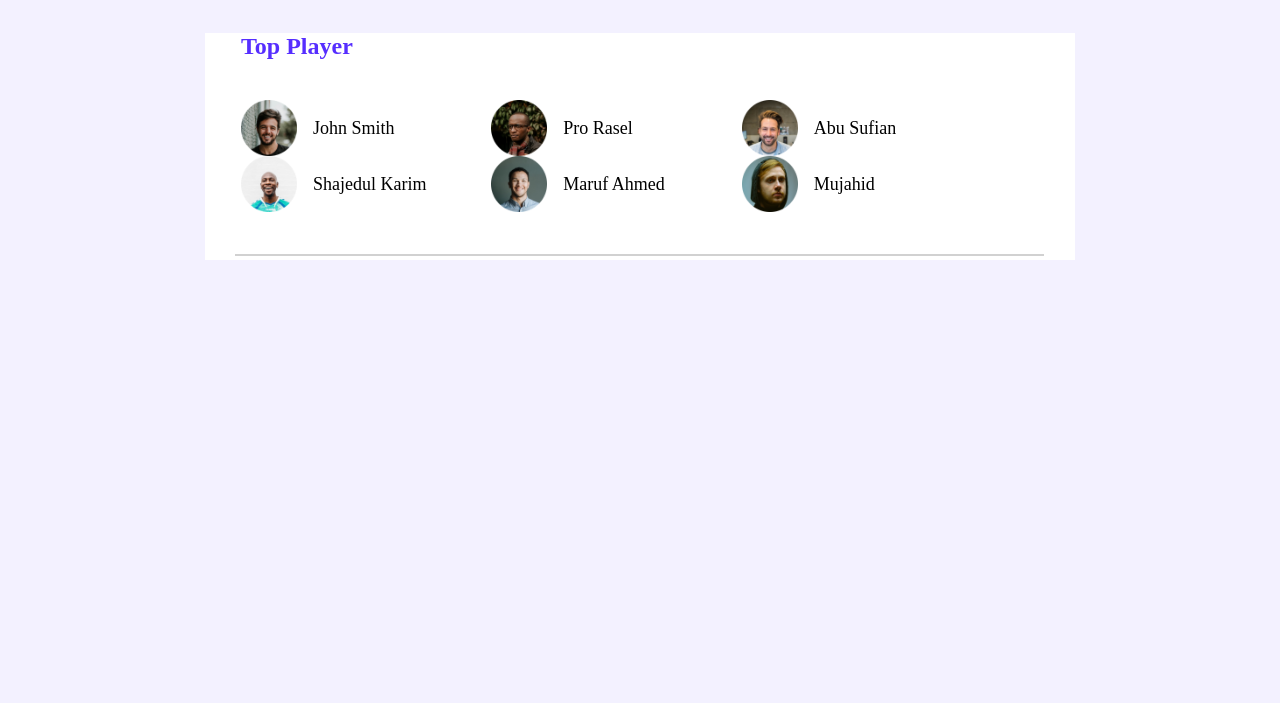
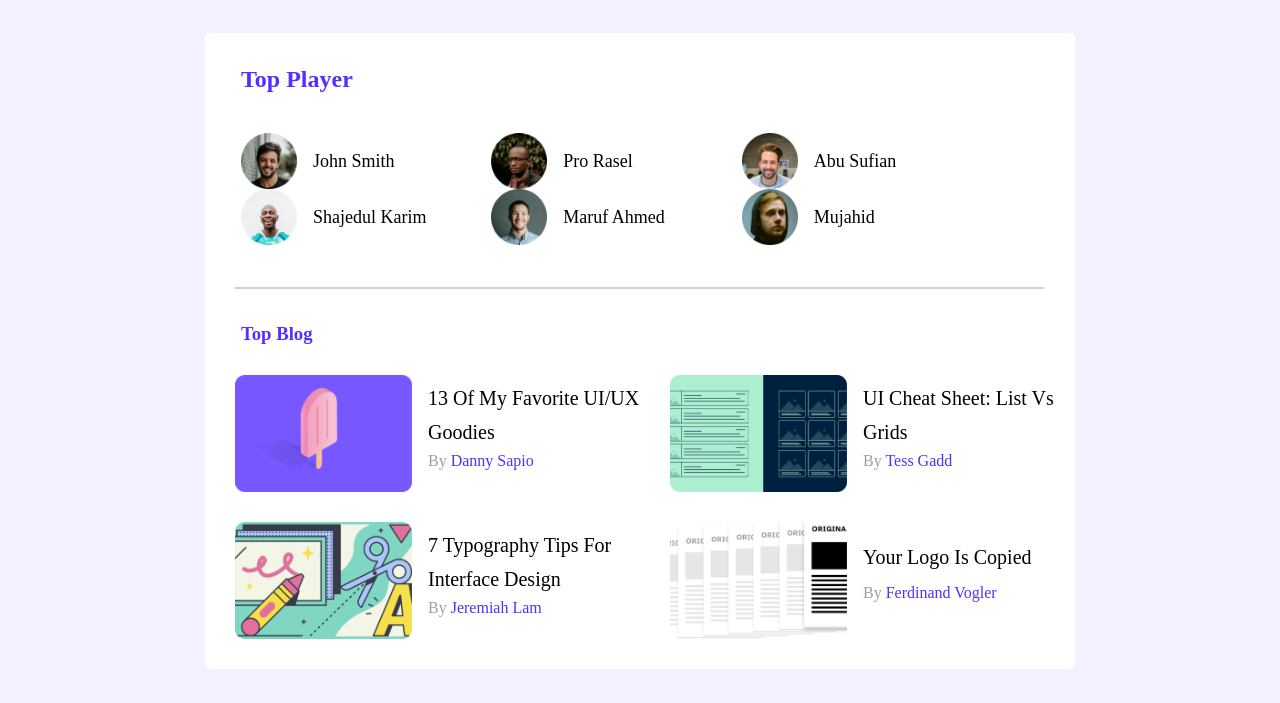
Before and after one commit to sayedalif/leader-board, a plain HTML site: page index.html in a window 1280 px wide. Shown: the part 97-800 px from the top of the page. Drawn offline with Linux system fonts and the light colour scheme.

Commit message:
third-commit

```diff
--- a/css/style.css
+++ b/css/style.css
@@ -43,10 +43,12 @@ body {
   background: #ffffff;
   margin: 36px auto 0 auto;
   width: 870px;
+  padding: 30px 0;
+  border-radius: 5px;
 }
 
 .top-player h1 {
-  margin: 33px 0px 0px 36px;
+  margin: 3px 0px 0px 36px;
   text-transform: capitalize;
   color: #562eff;
 }
@@ -63,7 +65,7 @@ body {
   align-items: center;
 }
 
-.top-grid-box img {
+.top-grid-box-img {
   width: 56px;
   height: 56px;
   margin-right: 16px;
@@ -85,3 +87,41 @@ body {
   border: 1px solid #d1d1d1;
   margin: 0 30px 0 30px;
 }
+
+/* * middle-section */
+.top-blog h1 {
+  margin-top: 30px;
+}
+.middle-grid {
+  display: grid;
+  grid-template-columns: repeat(2, 1fr);
+  grid-template-rows: repeat(2, 1fr);
+}
+
+.middle-grid-img {
+  width: 177px;
+  height: 117px;
+  margin-left: 30px;
+  margin-top: 30px;
+  margin-right: 16px;
+}
+
+.middle-grid-text h3 {
+  font-weight: 500;
+  font-size: 20px;
+  line-height: 34px;
+  margin: 16px 0px 0px 0px;
+  text-transform: capitalize;
+}
+
+.middle-grid-text p {
+  color: #9f9f9f;
+  font-size: 16px;
+  line-height: 24px;
+  font-weight: 100;
+}
+
+.middle-grid-text p a {
+  color: #562eff;
+  text-decoration: none;
+}
--- a/index.html
+++ b/index.html
@@ -27,31 +27,93 @@
       <h1>top player</h1>
       <div class="top-grid">
         <div class="top-grid-box">
-          <img src="images/players/player-1.png" alt="" />
+          <img
+            class="top-grid-box-img"
+            src="images/players/player-1.png"
+            alt=""
+          />
           <p>John Smith</p>
         </div>
         <div class="top-grid-box">
-          <img src="images/players/player-2.png" alt="" />
+          <img
+            class="top-grid-box-img"
+            src="images/players/player-2.png"
+            alt=""
+          />
           <p>Pro Rasel</p>
         </div>
         <div class="top-grid-box">
-          <img src="images/players/player-3.png" alt="" />
+          <img
+            class="top-grid-box-img"
+            src="images/players/player-3.png"
+            alt=""
+          />
           <p>Abu Sufian</p>
         </div>
         <div class="top-grid-box">
-          <img src="images/players/player-4.png" alt="" />
+          <img
+            class="top-grid-box-img"
+            src="images/players/player-4.png"
+            alt=""
+          />
           <p>Shajedul Karim</p>
         </div>
         <div class="top-grid-box">
-          <img src="images/players/player-5.png" alt="" />
+          <img
+            class="top-grid-box-img"
+            src="images/players/player-5.png"
+            alt=""
+          />
           <p>Maruf Ahmed</p>
         </div>
         <div class="top-grid-box">
-          <img src="images/players/player-6.png" alt="" />
+          <img
+            class="top-grid-box-img"
+            src="images/players/player-6.png"
+            alt=""
+          />
           <p>Mujahid</p>
         </div>
       </div>
       <span class="line"><hr /></span>
+
+      <!-- * middle section -->
+      <section class="top-blog">
+        <h1>top blog</h1>
+        <div class="middle-grid">
+          <div class="top-grid-box">
+            <img class="middle-grid-img" src="images/blogs/blog-1.png" alt="" />
+            <div class="middle-grid-text">
+              <h3>13 of My Favorite UI/UX Goodies</h3>
+              <p>By <a href="#">Danny Sapio</a></p>
+            </div>
+          </div>
+          <div class="top-grid-box">
+            <img class="middle-grid-img" src="images/blogs/blog-2.png" alt="" />
+            <div class="middle-grid-text">
+              <h3>UI cheat sheet:
+                list vs grids</h3>
+              <p>By <a href="#">Tess Gadd</a></p>
+            </div>
+          </div>
+          <div class="top-grid-box">
+            <img class="middle-grid-img" src="images/blogs/blog-3.png" alt="" />
+            <div class="middle-grid-text">
+              <h3>7 typography tips
+                for interface design</h3>
+              <p>By <a href="#">Jeremiah Lam</a></p>
+            </div>
+          </div>
+          <div class="top-grid-box">
+            <img class="middle-grid-img" src="images/blogs/blog-4.png" alt="" />
+            <div class="middle-grid-text">
+              <h3>Your logo is
+                copied</h3cla>
+              <p>By <a href="#">Ferdinand Vogler</a></p>
+            </div>
+          </div>
+        </div>
+      </section>
     </section>
   </body>
 </html>
```
